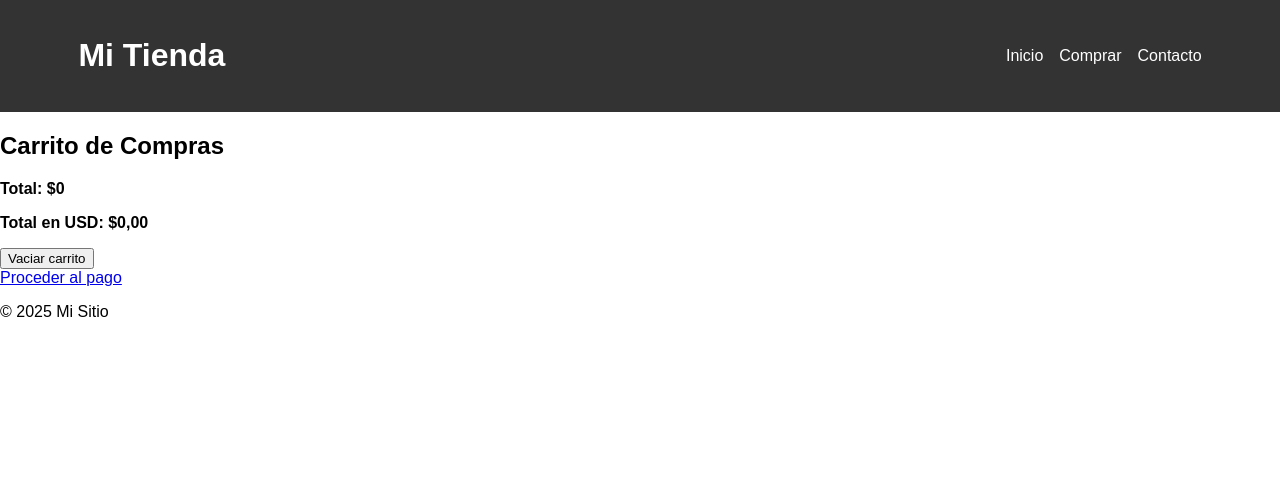
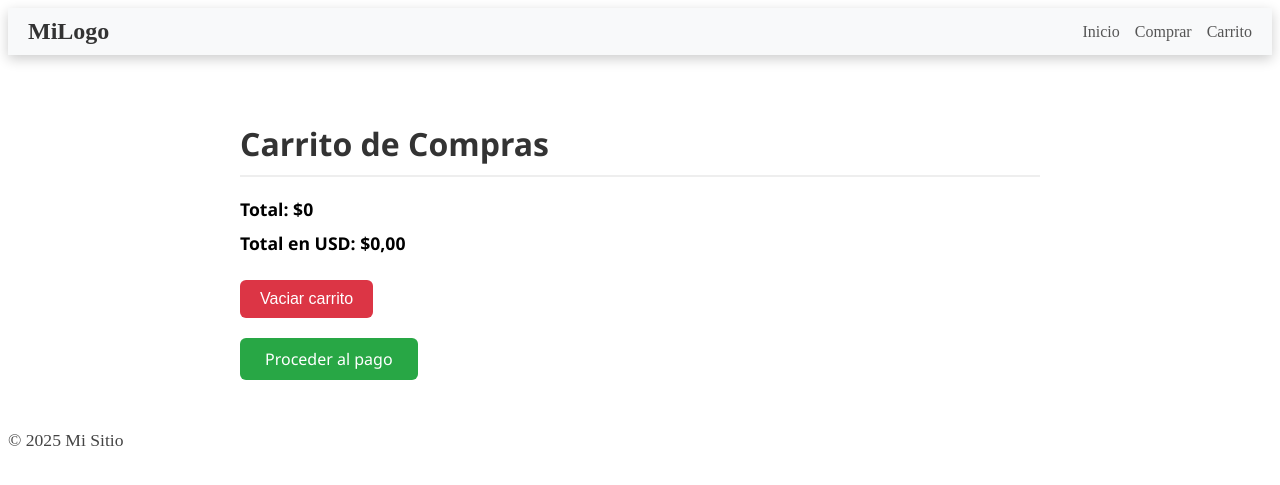
Before and after one commit to Elias-Baltz/integracion, a Django app: page /carrito/ in a window 1280 px wide. Shown: the top 485 px of the page. Run offline with Django 5.2, Linux system fonts and the light colour scheme; data comes from the database, SQL or seed files in the repository; both versions use the stored data as it was after the commit; data that the repository does not hold is empty.

Commit message:
mas_bonito

```diff
--- a/sucursales/settings.py
+++ b/sucursales/settings.py
@@ -118,7 +118,7 @@ USE_TZ = True
 # Static files (CSS, JavaScript, Images)
 # https://docs.djangoproject.com/en/5.2/howto/static-files/
 
-STATIC_URL = 'static/'
+STATIC_URL = '/static/'
 
 # Default primary key field type
 # https://docs.djangoproject.com/en/5.2/ref/settings/#default-auto-field
--- /dev/null
+++ b/tienda/static/carrito.css
@@ -0,0 +1,78 @@
+/* Contenedor principal */
+main {
+  padding: 40px 20px;
+  max-width: 800px;
+  margin: 0 auto;
+  font-family: 'Segoe UI', Tahoma, Geneva, Verdana, sans-serif;
+}
+
+/* Título */
+h2 {
+  font-size: 2rem;
+  color: #333;
+  margin-bottom: 20px;
+  border-bottom: 2px solid #eee;
+  padding-bottom: 10px;
+}
+
+
+ul {
+  list-style: none;
+  padding: 0;
+  margin-bottom: 20px;
+}
+
+li {
+  background-color: #ffffff;
+  border: 1px solid #ddd;
+  padding: 15px 20px;
+  margin-bottom: 10px;
+  border-radius: 8px;
+  box-shadow: 0 1px 4px rgba(0, 0, 0, 0.05);
+  font-size: 1rem;
+  color: #333;
+}
+
+p {
+  font-size: 1.1rem;
+  margin: 10px 0;
+  color: #444;
+}
+
+p strong {
+  color: #000;
+}
+
+form button {
+  padding: 10px 20px;
+  background-color: #dc3545;
+  color: white;
+  border: none;
+  border-radius: 6px;
+  font-size: 1rem;
+  cursor: pointer;
+  margin-top: 15px;
+  transition: background-color 0.3s ease;
+}
+
+form button:hover {
+  background-color: #b02a37;
+}
+
+.btn-verde {
+  display: inline-block;
+  margin-top: 20px;
+  padding: 10px 25px;
+  background-color: #28a745;
+  color: white;
+  text-decoration: none;
+  border: none;
+  border-radius: 6px;
+  font-size: 1rem;
+  cursor: pointer;
+  transition: background-color 0.3s ease;
+}
+
+.btn-verde:hover {
+  background-color: #218838;
+}
--- a/tienda/static/styles.css
+++ b/tienda/static/styles.css
@@ -1,39 +1,34 @@
-/* tienda/static/tienda/styles.css */
+header {
+      display: flex;
+      justify-content: space-between;
+      align-items: center;
+      padding: 10px 20px;
+      background-color: #f8f9fa;
+      box-shadow: 0 4px 12px rgba(0, 0, 0, 0.2);
 
-body {
-    font-family: Arial, sans-serif;
-    margin: 0;
-    padding: 0;
-}
+    }
 
-.main-header {
-    background-color: #333;
-    color: white;
-    padding: 1rem;
-}
+    /* Logo */
+    .logo {
+      font-size: 1.5rem;
+      font-weight: bold;
+      color: #333;
+      text-decoration: none;
+    }
 
-.container {
-    width: 90%;
-    max-width: 1200px;
-    margin: auto;
-    display: flex;
-    justify-content: space-between;
-    align-items: center;
-}
+    /* Navegación */
+    nav {
+      display: flex;
+      gap: 15px;
+    }
 
-.nav-links {
-    list-style: none;
-    display: flex;
-    gap: 1rem;
-    margin: 0;
-    padding: 0;
-}
+    nav a {
+      text-decoration: none;
+      color: #555;
+      font-size: 1rem;
+      transition: color 0.3s ease;
+    }
 
-.nav-links a {
-    color: white;
-    text-decoration: none;
-}
-
-.nav-links a:hover {
-    text-decoration: underline;
-}
+    nav a:hover {
+      color: #007bff;
+    }
--- a/tienda/templates/base.html
+++ b/tienda/templates/base.html
@@ -7,21 +7,18 @@
     <meta charset="UTF-8">
     <title>{% block title %}Mi Sitio{% endblock %}</title>
     <link rel="stylesheet" href="{% static 'styles.css' %}">
+    {% block extra_css %}
+    {% endblock %}
 </head>
 <body>
-
-    <header class="main-header">
-        <div class="container">
-            <h1>Mi Tienda</h1>
-            <nav>
-                <ul class="nav-links">
-                    <li><a href="/">Inicio</a></li>
-                    <li><a href="{% url 'comprar' %}">Comprar</a></li>
-                    <li><a href="#">Contacto</a></li>
-                </ul>
-            </nav>
-        </div>
-    </header>
+    <header>
+    <a href="#" class="logo">MiLogo</a>
+    <nav>
+      <a href="{% url 'index' %}">Inicio</a>
+      <a href="{% url 'comprar' %}">Comprar</a>
+      <a href="{% url 'ver_carrito' %}">Carrito</a>
+    </nav>
+  </header>
 
     <main>
         {% block content %}
--- a/tienda/templates/carrito.html
+++ b/tienda/templates/carrito.html
@@ -1,7 +1,12 @@
 {% extends 'base.html' %}
+{% load static %}
 {% load filtros %}
 
 {% block title %}Resultado del Pago{% endblock %}
+
+{% block extra_css %}
+    <link rel="stylesheet" href="{% static 'carrito.css' %}">
+{% endblock %}
 
 {% block content %}
    <h2>Carrito de Compras</h2>
@@ -21,7 +26,6 @@
     <button type="submit">Vaciar carrito</button>
 </form>
 
-
-<a href="{% url 'iniciar_pago' %}">Proceder al pago</a>
+<a href="{% url 'iniciar_pago' %}" class="btn-verde">Proceder al pago</a>
 
 {% endblock %}
--- a/tienda/templates/comprar.html
+++ b/tienda/templates/comprar.html
@@ -1,7 +1,12 @@
 {% extends 'base.html' %}
+{% load static %}
 {% load filtros %}
 
 {% block title %}Comprar{% endblock %}
+
+{% block extra_css %}
+    <link rel="stylesheet" href="{% static 'comprar.css' %}">
+{% endblock %}
 
 {% block content %}
 <h2>Bienvenido a la tienda</h2>
```
Also changed, not shown: tienda/static/comprar.css (added, +96 -0 lines), db.sqlite3.
